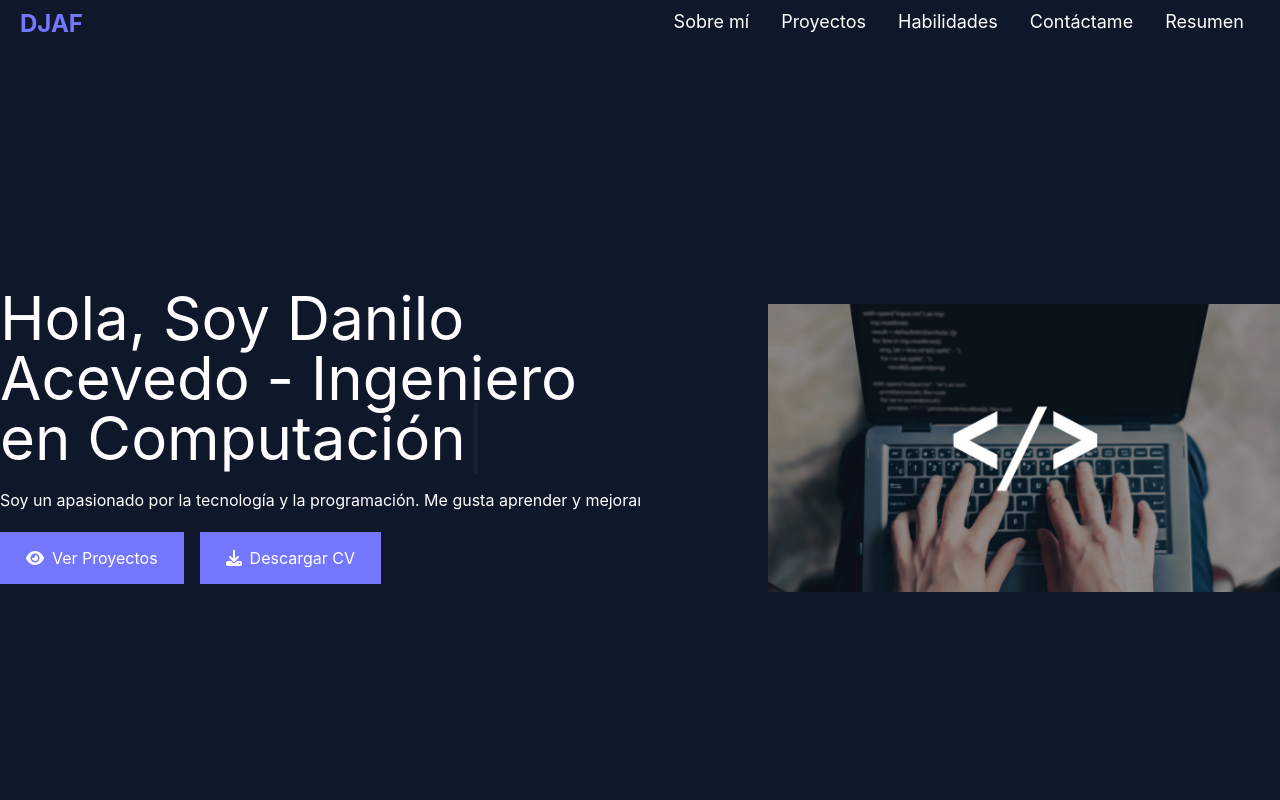
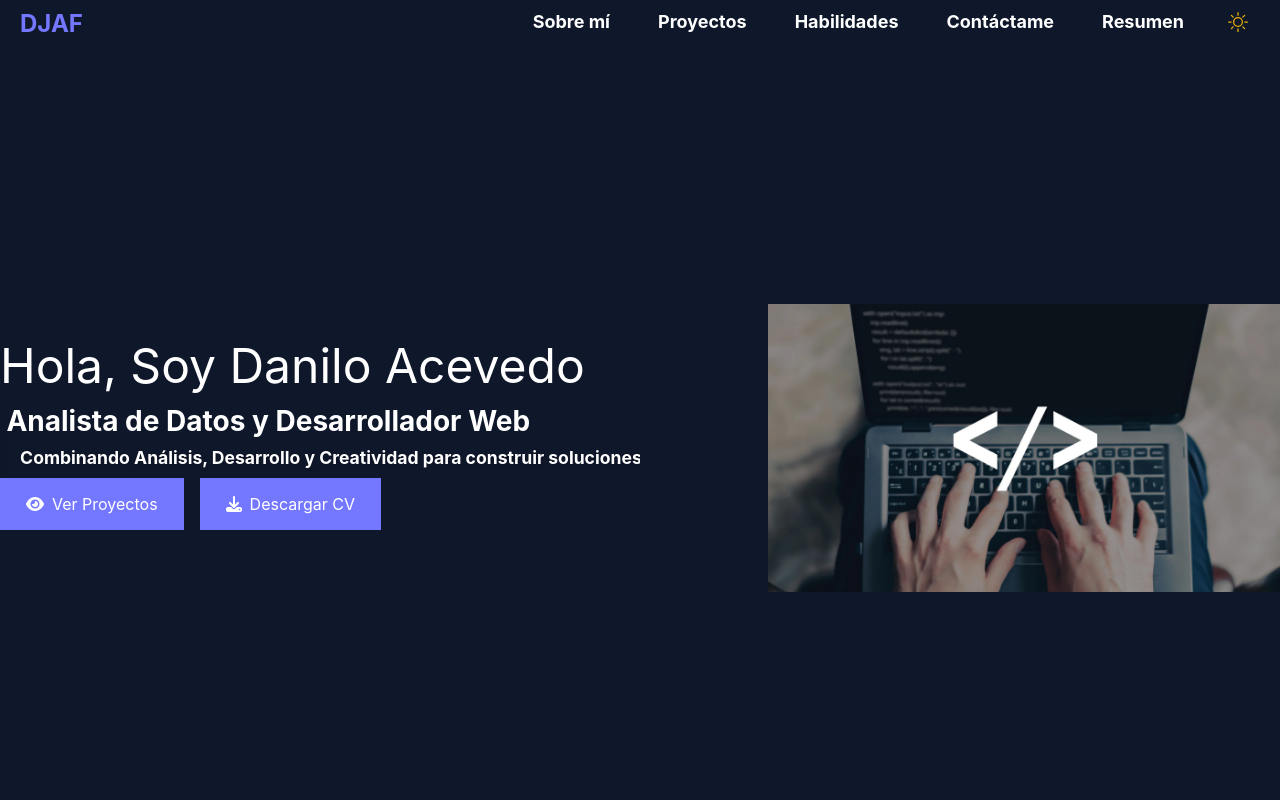
Before and after one commit to DaniloAcevedo2000/portafolioDJAF, a React (Create React App) app: page / in a window 1280 px wide. Shown: the top 800 px of the page. Built offline with nearby package versions, Linux system fonts and the light colour scheme; the HTML template or start-up script is replaced by a standard one.

Commit message:
Actualizacion de perfil

```diff
--- a/package.json
+++ b/package.json
@@ -18,6 +18,7 @@
     "react": "^18.3.1",
     "react-dom": "^18.3.1",
     "react-icons": "^5.3.0",
+    "react-intersection-observer": "^9.13.1",
     "react-router-dom": "^6.27.0",
     "react-scripts": "5.0.1",
     "react-slick": "^0.30.2",
--- a/src/App.css
+++ b/src/App.css
@@ -30,6 +30,7 @@ nav li a {
     padding: 1.25rem 1rem;
     font-size: 1.125rem;
     color: white;
+    font-weight: bold;
 }
 
 nav li a:hover {
@@ -38,7 +39,7 @@ nav li a:hover {
 
 /* Navegación móvil */
 .mobile-nav {
-    display: block;
+    display: none;
     position: fixed;
     top: 4rem;
     left: -100%;
@@ -47,10 +48,12 @@ nav li a:hover {
     height: 100%;
     background-color: #1a202c;
     transition: left 0.5s;
+    z-index: 1000;
 }
 
 .mobile-nav.show {
     left: 0;
+    display: block;
 }
 
 /* Efectos de proyecto */
@@ -212,7 +215,7 @@ nav li a:hover {
 }
 
 .floating-button {
-  background-color: #28a745;
+  background-color: #1a202c;
   color: white;
   border: none;
   border-radius: 50%;
@@ -257,7 +260,7 @@ nav li a:hover {
 
 /* Colores específicos para cada ícono */
 .floating-icon.whatsapp {
-  color: #25D366;
+  color: #1a202c;
 }
 
 .floating-icon.gmail {
@@ -269,7 +272,7 @@ nav li a:hover {
   position: fixed;
   bottom: 53px;
   right: 8px;
-  background-color: #28a745;
+  background-color: #1a202c;
   color: white;
   border: none;
   border-radius: 50%;
@@ -284,3 +287,58 @@ nav li a:hover {
 .scroll-to-top:hover {
   transform: scale(1.1);
 }
+
+/* Fade-in animation */
+.fade-in {
+    opacity: 0;
+    animation: fadeIn 1s forwards ease-in-out;
+}
+
+@keyframes fadeIn {
+    0% {
+        opacity: 0;
+    }
+    100% {
+        opacity: 1;
+    }
+}
+
+/* Resaltar lo que haces */
+.highlight {
+    padding: 0.2rem 0.4rem;
+    border-radius: 5px;
+    font-weight: bold;
+    font-size: 28px;
+}
+
+/* Marquee animation */
+.animate-marquee {
+    animation: marquee 14s linear infinite;
+    white-space: nowrap;
+    overflow: hidden;
+    width: 100%;
+}
+
+.text-highlight {
+    font-weight: bold;
+    color: #fff;
+    padding: 0.4rem 0.8rem;
+    box-shadow: 0 2px 10px rgba(0, 0, 0, 0.1);
+    text-shadow: 1px 1px 3px rgba(0, 0, 0, 0.2);
+    font-size: 1.1rem;
+}
+
+@keyframes marquee {
+    0% {
+        transform: translateX(100%);
+    }
+    100% {
+        transform: translateX(-100%);
+    }
+}
+
+
+.header button {
+    background: transparent;
+    border: none;
+  }
--- a/src/App.js
+++ b/src/App.js
@@ -7,6 +7,7 @@ import Skill from './components/Skill';
 import Contact from './components/Contact';
 import Project from './components/Project';
 import Summary from './components/Summary';
+import Footer from './components/Footer';
 import { FontAwesomeIcon } from '@fortawesome/react-fontawesome';
 import { faWhatsapp, faGoogle } from '@fortawesome/free-brands-svg-icons';
 import { faPlus, faTimes } from '@fortawesome/free-solid-svg-icons';
@@ -14,34 +15,29 @@ import { faPlus, faTimes } from '@fortawesome/free-solid-svg-icons';
 function App() {
   const [showButton, setShowButton] = useState(false);
   const [isExpanded, setIsExpanded] = useState(false);
+  const [darkMode, setDarkMode] = useState(true);
 
+  const toggleExpand = () => setIsExpanded(!isExpanded);
   const scrollToTop = () => {
-    window.scrollTo({
-      top: 0,
-      behavior: "smooth"
-    });
+    window.scrollTo({ top: 0, behavior: "smooth" });
   };
 
-  useEffect(() => {
-    const handleScroll = () => {
-      if (window.pageYOffset > 300) {
-        setShowButton(true);
-      } else {
-        setShowButton(false);
-      }
+  const handleThemeToggle = () => {
+    setDarkMode(!darkMode);
+    document.documentElement.classList.toggle("dark");
   };
 
+
+  useEffect(() => {
+    const handleScroll = () => setShowButton(window.pageYOffset > 300);
     window.addEventListener("scroll", handleScroll);
     return () => window.removeEventListener("scroll", handleScroll);
   }, []);
 
-  const toggleExpand = () => {
-    setIsExpanded(!isExpanded);
-  };
-
   return (
-    <div className="App">
-      <Header />
+    <div>
+      <div className={`App ${darkMode ? "dark" : ""}`}>
+        <Header darkMode={darkMode} handleThemeToggle={handleThemeToggle} />
         <main>
           <section id="hero">
             <Hero />
@@ -62,27 +58,33 @@ function App() {
             <Contact />
           </section>
         </main>
-
-      {/* Muestra el botón de scroll y el botón flotante */}
+        <Footer></Footer>
+        {/* Botones flotantes */}
         {showButton && (
           <>
             <button onClick={scrollToTop} className="scroll-to-top">
               &#8593;
             </button>
-
-          {/* Botón flotante con iconos */}
             <div className="floating-button-container">
               <button onClick={toggleExpand} className="floating-button">
                 <FontAwesomeIcon icon={isExpanded ? faTimes : faPlus} />
               </button>
-
-            {/* Iconos flotantes (solo visibles si el botón está expandido) */}
               {isExpanded && (
                 <div className="floating-icons">
-                <a href="https://wa.me/+50585184853" target="_blank" rel="noopener noreferrer" className="floating-icon whatsapp">
+                  <a
+                    href="https://wa.me/+50585184853"
+                    target="_blank"
+                    rel="noopener noreferrer"
+                    className="floating-icon whatsapp"
+                  >
                     <FontAwesomeIcon icon={faWhatsapp} />
                   </a>
-                <a href="mailto:daniloacevedo2000@gmail.com" target="_blank" rel="noopener noreferrer" className="floating-icon gmail">
+                  <a
+                    href="mailto:daniloacevedo2000@gmail.com"
+                    target="_blank"
+                    rel="noopener noreferrer"
+                    className="floating-icon gmail"
+                  >
                     <FontAwesomeIcon icon={faGoogle} />
                   </a>
                 </div>
@@ -91,6 +93,7 @@ function App() {
           </>
         )}
       </div>
+    </div>
   );
 }
 
--- /dev/null
+++ b/src/components/Footer/index.js
@@ -0,0 +1,51 @@
+import React from 'react';
+import { FontAwesomeIcon } from '@fortawesome/react-fontawesome';
+import { faWhatsapp, faGoogle, faLinkedin, faGithub } from '@fortawesome/free-brands-svg-icons';
+
+const Footer = () => {
+  return (
+    <footer className="bg-gray-800 text-gray-200 py-6">
+      <div className="container mx-auto text-center">
+        <p className="text-sm mb-4">
+          &copy; {new Date().getFullYear()} Danilo Acevedo. Todos los derechos reservados.
+        </p>
+        <div className="flex justify-center space-x-6">
+          <a
+            href="https://wa.me/+50585184853"
+            target="_blank"
+            rel="noopener noreferrer"
+            className="text-gray-200 hover:text-green-500 transition duration-200"
+          >
+            <FontAwesomeIcon icon={faWhatsapp} size="lg" />
+          </a>
+          <a
+            href="mailto:daniloacevedo2000@gmail.com"
+            target="_blank"
+            rel="noopener noreferrer"
+            className="text-gray-200 hover:text-red-500 transition duration-200"
+          >
+            <FontAwesomeIcon icon={faGoogle} size="lg" />
+          </a>
+          <a
+            href="https://www.linkedin.com/in/danilo-acevedo-645372241/"
+            target="_blank"
+            rel="noopener noreferrer"
+            className="text-gray-200 hover:text-blue-500 transition duration-200"
+          >
+            <FontAwesomeIcon icon={faLinkedin} size="lg" />
+          </a>
+          <a
+            href="https://github.com/DaniloAcevedo2000"
+            target="_blank"
+            rel="noopener noreferrer"
+            className="text-gray-200 hover:text-gray-500 transition duration-200"
+          >
+            <FontAwesomeIcon icon={faGithub} size="lg" />
+          </a>
+        </div>
+      </div>
+    </footer>
+  );
+};
+
+export default Footer;
--- a/src/components/Header/index.js
+++ b/src/components/Header/index.js
@@ -1,40 +1,67 @@
-import React, { useState } from 'react';
+import React from 'react';
 import { AiOutlineMenu, AiOutlineClose } from 'react-icons/ai';
+import { BsMoon, BsSun } from 'react-icons/bs';
 
-const Header = () => {
-    const [toggle, setToggle] = useState(false);
+const Header = ({ darkMode, handleThemeToggle }) => {
+  const [toggle, setToggle] = React.useState(false);
 
   const handleToggle = () => setToggle(!toggle);
 
+  const handleLinkClick = (e) => {
+    e.preventDefault();
+    const targetId = e.target.getAttribute('href').slice(1);
+    const targetSection = document.getElementById(targetId);
+    console.log("targetSection:", targetSection);
+    if (targetSection) {
+      targetSection.scrollIntoView({ behavior: 'smooth' });
+    }
+    setToggle(false);
+  };
+
+
   return (
-        <header className='flex justify-between px-5 py-2 bg-primary text-white'>
-            <a href="#hero" className='logo text-2xl font-bold text-accent'>DJAF</a>
-            <nav className='hidden md:block'>
-                {/*Desktop Nav */}
-                <ul className='flex'>
+    <header className="flex justify-between px-5 py-2 bg-primary text-white">
+      <a href="#hero" className="logo text-2xl font-bold text-accent">
+        DJAF
+      </a>
+      <nav className="hidden md:flex justify-end w-full">
+        <ul className="flex space-x-4">
           <li><a href="#about">Sobre mí</a></li>
           <li><a href="#project">Proyectos</a></li>
           <li><a href="#skill">Habilidades</a></li>
           <li><a href="#contact">Contáctame</a></li>
           <li><a href="#summary">Resumen</a></li>
+
+          {/* Botón de sol y luna dentro del <ul> y alineado a la derecha */}
+          <li className="ml-auto">
+          <button
+            onClick={handleThemeToggle}
+            className={`px-3 py-1 rounded bg-transparent flex items-center ${
+              darkMode ? "text-yellow-500" : "text-gray-900"
+            }`}
+          >
+            {darkMode ? <BsSun size={20} /> : <BsMoon size={20} />}
+          </button>
+          </li>
         </ul>
       </nav>
 
-            {/*Mobile Nav */}
-            <nav className={ !toggle ? 'mobile-nav left-[-100%]' : 'mobile-nav left-0'}>
-                <ul className='flex flex-col'>
-                    <li><a href="#about" onClick={handleToggle}>Sobre mí</a></li>
-                    <li><a href="#project" onClick={handleToggle}>Proyectos</a></li>
-                    <li><a href="#skill" onClick={handleToggle}>Habilidades</a></li>
-                    <li><a href="#contact" onClick={handleToggle}>Contáctame</a></li>
-                    <li><a href="#summary" onClick={handleToggle}>Resumen</a></li>
+      {/* Agregar clase "mobile-nav" y "show" según el estado toggle */}
+      <nav className={`mobile-nav ${toggle ? 'show' : ''}`}>
+        <ul>
+          <li><a href="#about" onClick={handleLinkClick}>Sobre mí</a></li>
+          <li><a href="#project" onClick={handleLinkClick}>Proyectos</a></li>
+          <li><a href="#skill" onClick={handleLinkClick}>Habilidades</a></li>
+          <li><a href="#contact" onClick={handleLinkClick}>Contáctame</a></li>
+          <li><a href="#summary" onClick={handleLinkClick}>Resumen</a></li>
         </ul>
       </nav>
 
-            {/*Toggle Button*/}
-            <button onClick={handleToggle} className='block md:hidden'>
-                {!toggle ? <AiOutlineMenu size={30}/> : <AiOutlineClose size={30}/>}
+      <div className="flex items-center gap-4">
+        <button onClick={handleToggle} className="block md:hidden">
+          {!toggle ? <AiOutlineMenu size={30} /> : <AiOutlineClose size={30} />}
         </button>
+      </div>
     </header>
   );
 };
--- a/src/components/Hero/index.js
+++ b/src/components/Hero/index.js
@@ -1,12 +1,28 @@
-import React from 'react';
+import React, { useState, useEffect, useMemo } from 'react';
 import { FontAwesomeIcon } from '@fortawesome/react-fontawesome';
 import { faEye, faDownload } from '@fortawesome/free-solid-svg-icons';
 import HeroImg from '../../assets/img/coding.webp';
-import { ReactTyped as Typed } from 'react-typed';
-
-
 
 const Hero = () => {
+
+    const phrases = useMemo(() => [
+        'Hola, Soy Danilo Acevedo',
+        'Analista de Datos y Desarrollador Web'
+    ], []);
+
+    const [visiblePhrases, setVisiblePhrases] = useState([]);
+    const [currentIndex, setCurrentIndex] = useState(0);
+
+    useEffect(() => {
+        if (currentIndex < phrases.length) {
+            const timeout = setTimeout(() => {
+                setVisiblePhrases((prev) => [...prev, phrases[currentIndex]]);
+                setCurrentIndex((prev) => prev + 1);
+            }, 1000);
+            return () => clearTimeout(timeout);
+        }
+    }, [currentIndex, phrases]);
+
     const downloadCV = () => {
         const link = document.createElement('a');
         link.href = '/CV_Danilo.pdf';
@@ -14,7 +30,7 @@ const Hero = () => {
         document.body.appendChild(link);
         link.click();
         document.body.removeChild(link);
-    }
+    };
 
     const scrollToProjects = () => {
         const projectSection = document.getElementById('project');
@@ -27,18 +43,19 @@ const Hero = () => {
         <section className='bg-primary text-white min-h-screen w-full flex items-center justify-center'>
             <div className='container mx-auto grid md:grid-cols-2 items-center md:justify-between'>
                 <div className='hero-info'>
-                    <h1 className='text-2xl lg:text-6xl leading-loose'>
-                        <Typed
-                            strings={['Hola, Soy Danilo Acevedo - Ingeniero en Computación']}
-                            typeSpeed={50}
-                            backSpeed={50}
-                            loop={false}
-                        />
-                    </h1>
+                    <div className='text-2xl md:text-5xl leading-loose'>
+                        {visiblePhrases.map((phrase, index) => (
+                            <h6 key={index} className='fade-in'>
+                                <span className={index === 1 ? 'highlight' : ''}>
+                                    {phrase}
+                                </span>
+                            </h6>
+                        ))}
+                    </div>
 
-                    <div className="overflow-hidden whitespace-nowrap">
-                        <p className="py-5 animate-marquee">
-                            Soy un apasionado por la tecnología y la programación. Me gusta aprender y mejorar.
+                    <div className="overflow-hidden">
+                        <p className="py-5 animate-marquee text-highlight">
+                            Combinando Análisis, Desarrollo y Creatividad para construir soluciones.
                         </p>
                     </div>
 
@@ -66,6 +83,6 @@ const Hero = () => {
             </div>
         </section>
     );
-}
+};
 
 export default Hero;
--- a/src/components/Skill/index.js
+++ b/src/components/Skill/index.js
@@ -2,8 +2,6 @@ import React from 'react';
 import cSharpIcon from '../../assets/img/c.png';
 import vbIcon from '../../assets/img/vb.png';
 import php from '../../assets/img/php1.png';
-import html from '../../assets/img/html.png';
-import css from '../../assets/img/css.png';
 import js from '../../assets/img/js.webp';
 import react from '../../assets/img/recat.png';
 import py from '../../assets/img/python1.png';
@@ -22,8 +20,6 @@ const Skill = () => {
             { name: 'C#', icon: cSharpIcon },
             { name: 'Visual Basic', icon: vbIcon },
             { name: 'PHP', icon: php },
-            { name: 'HTML', icon: html },
-            { name: 'CSS', icon: css },
             { name: 'JavaScript', icon: js },
             { name: 'React', icon: react },
         ],
--- a/tailwind.config.js
+++ b/tailwind.config.js
@@ -1,8 +1,9 @@
 /** @type {import('tailwindcss').Config} */
 module.exports = {
-  content: ["./src/**/*.{html,js}"],
+  content: ["./src/**/*.{js,jsx,ts,tsx}"],
+  darkMode: "class",
   theme: {
     extend: {},
   },
   plugins: [],
-}
+};
```
Also changed, not shown: src/components/Contact/index.js (+29 -28 lines), 15 other files (tests, documents, lock files or other folders). Lines whose indentation alone changed are shown as unchanged.
